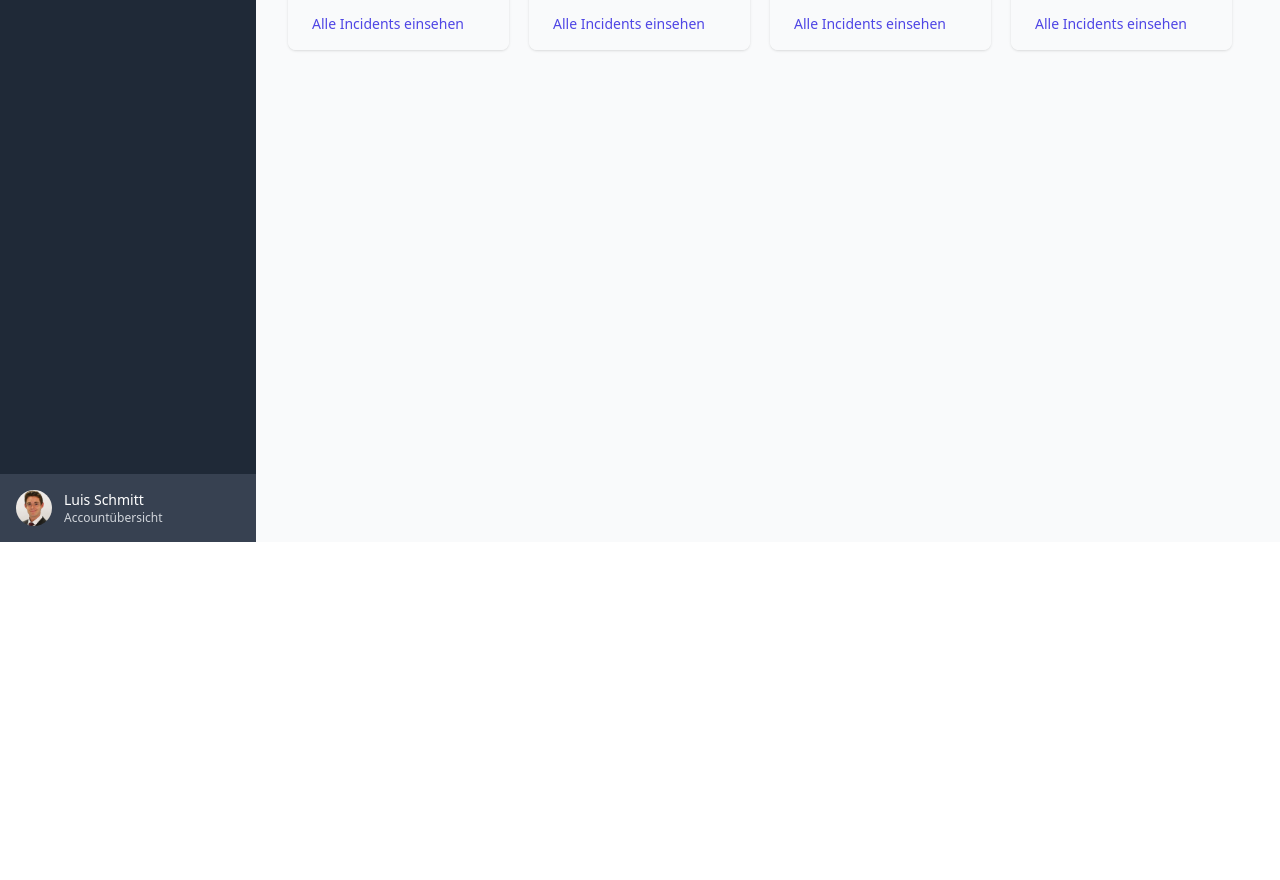
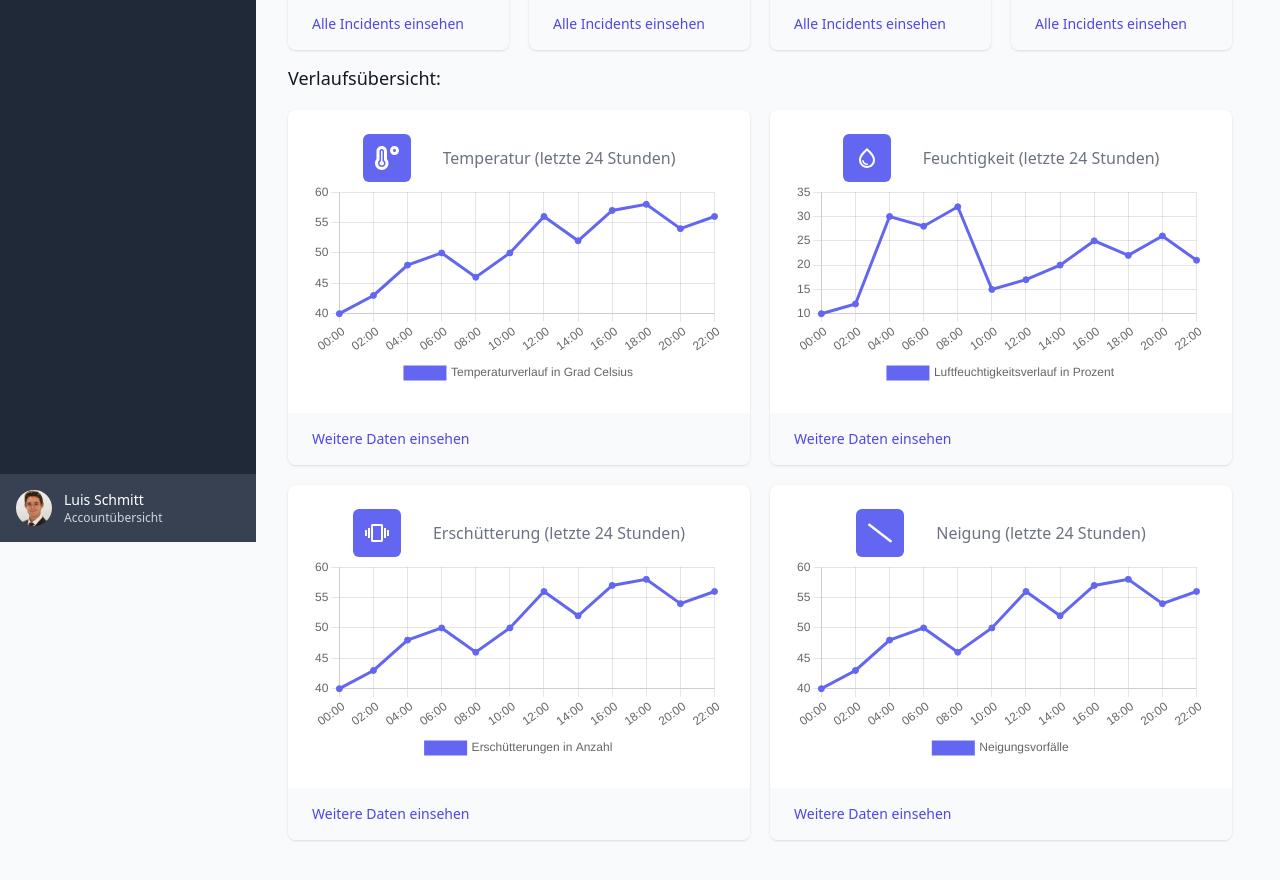
Before and after one commit to dhbw-projekt-iot/smarte-transportbox, a React (Create React App) app in the folder frontend/: page /app/delivery/1 in a window 1280 px wide. Shown: the part 258-1138 px from the top of the page. Before the commit the page ends 800 px from the top, so only its background shows below. Built offline with nearby package versions, Linux system fonts and the light colour scheme.

Commit message:
added charts to detail view

```diff
--- a/frontend/package.json
+++ b/frontend/package.json
@@ -9,6 +9,8 @@
     "@testing-library/react": "^13.2.0",
     "@testing-library/user-event": "^13.5.0",
     "chart.js": "^3.8.0",
+    "chartjs-plugin-annotation": "^1.4.0",
+    "faker": "^6.6.6",
     "react": "^18.1.0",
     "react-chartjs-2": "^4.1.0",
     "react-dom": "^18.1.0",
--- /dev/null
+++ b/frontend/src/components/app/Deliveries/Delivery/Charts.tsx
@@ -0,0 +1,78 @@
+import { FaTemperatureHigh, FaSlash } from 'react-icons/fa';
+import { MdOutlineWaterDrop } from 'react-icons/md';
+import { MdOutlineVibration } from 'react-icons/md';
+import TemperatureChart from './TemperatureChart';
+import HumidityChart from './HumidityChart';
+import VibrationChart from './VibrationChart';
+import TiltChart from './TiltChart';
+
+const stats = [
+  {
+    id: 1,
+    name: 'Temperatur (letzte 24 Stunden)',
+    icon: FaTemperatureHigh,
+    chart: <TemperatureChart />,
+  },
+  {
+    id: 2,
+    name: 'Feuchtigkeit (letzte 24 Stunden)',
+    icon: MdOutlineWaterDrop,
+    chart: <HumidityChart />,
+  },
+  {
+    id: 3,
+    name: 'Erschütterung (letzte 24 Stunden)',
+    icon: MdOutlineVibration,
+    chart: <VibrationChart />,
+  },
+  {
+    id: 4,
+    name: 'Neigung (letzte 24 Stunden)',
+    icon: FaSlash,
+    chart: <TiltChart />,
+  },
+];
+
+const Charts = () => {
+  return (
+    <>
+      <h3 className='pt-4 text-lg leading-6 font-medium text-gray-900'>
+        Verlaufsübersicht:
+      </h3>
+
+      <dl className='mt-5 grid grid-cols-1 gap-5 sm:grid-cols-1 xl:grid-cols-2'>
+        {stats.map((item) => (
+          <div
+            key={item.id}
+            className='relative bg-white pt-5 px-4 pb-12 sm:pt-6 sm:px-6 shadow rounded-lg overflow-hidden'
+          >
+            <div className='flex justify-center'>
+              <div className='bg-indigo-500 rounded-md p-3'>
+                <item.icon className='h-6 w-6 text-white' aria-hidden='true' />
+              </div>
+              <h3 className='ml-8 text-md font-medium text-gray-500 truncate self-center'>
+                {item.name}
+              </h3>
+            </div>
+            <dd className='pb-6 flex items-baseline align-center sm:pb-7'>
+              {item.chart}
+              <div className='absolute bottom-0 inset-x-0 bg-gray-50 px-4 py-4 sm:px-6'>
+                <div className='text-sm'>
+                  <a
+                    href='#'
+                    className='font-medium text-indigo-600 hover:text-indigo-500'
+                  >
+                    {' '}
+                    Weitere Daten einsehen
+                    <span className='sr-only'> {item.name} stats</span>
+                  </a>
+                </div>
+              </div>
+            </dd>
+          </div>
+        ))}
+      </dl>
+    </>
+  );
+};
+export default Charts;
--- a/frontend/src/components/app/Deliveries/Delivery/Delivery.tsx
+++ b/frontend/src/components/app/Deliveries/Delivery/Delivery.tsx
@@ -1,4 +1,5 @@
 import { useParams } from 'react-router-dom';
+import Charts from './Charts';
 import Incidents from './Incidents';
 
 const Delivery = () => {
@@ -10,10 +11,14 @@ const Delivery = () => {
           <div className='max-w-7xl mx-auto px-4 sm:px-6 lg:px-8'>
             <h1 className='text-2xl font-semibold text-gray-900'>
               Sendung: {params.deliveryId}
+              <span className='ml-6 px-2 inline-flex text-xs leading-5 font-semibold rounded-full bg-green-100 text-green-800'>
+                zugestellt
+              </span>
             </h1>
           </div>
           <div className='max-w-7xl mx-auto px-4 sm:px-6 md:px-8 pt-8'>
             <Incidents />
+            <Charts />
           </div>
         </div>
       </main>
--- /dev/null
+++ b/frontend/src/components/app/Deliveries/Delivery/HumidityChart.tsx
@@ -0,0 +1,63 @@
+import {
+  Chart as ChartJS,
+  CategoryScale,
+  LinearScale,
+  PointElement,
+  LineElement,
+  Title,
+  Tooltip,
+  Legend,
+} from 'chart.js';
+import { Line } from 'react-chartjs-2';
+
+ChartJS.register(
+  CategoryScale,
+  LinearScale,
+  PointElement,
+  LineElement,
+  Title,
+  Tooltip,
+  Legend,
+);
+
+export const options = {
+  responsive: true,
+  plugins: {
+    legend: {
+      position: 'bottom' as const,
+    },
+  },
+};
+
+const labels = [
+  '00:00',
+  '02:00',
+  '04:00',
+  '06:00',
+  '08:00',
+  '10:00',
+  '12:00',
+  '14:00',
+  '16:00',
+  '18:00',
+  '20:00',
+  '22:00',
+];
+
+export const data = {
+  labels,
+  datasets: [
+    {
+      label: 'Luftfeuchtigkeitsverlauf in Prozent',
+      data: [10, 12, 30, 28, 32, 15, 17, 20, 25, 22, 26, 21],
+      borderColor: '#6366f1',
+      backgroundColor: '#6366f1',
+    },
+  ],
+};
+
+const HumidityChart = () => {
+  return <Line options={options} data={data} />;
+};
+
+export default HumidityChart;
--- /dev/null
+++ b/frontend/src/components/app/Deliveries/Delivery/TemperatureChart.tsx
@@ -0,0 +1,63 @@
+import {
+  Chart as ChartJS,
+  CategoryScale,
+  LinearScale,
+  PointElement,
+  LineElement,
+  Title,
+  Tooltip,
+  Legend,
+} from 'chart.js';
+import { Line } from 'react-chartjs-2';
+
+ChartJS.register(
+  CategoryScale,
+  LinearScale,
+  PointElement,
+  LineElement,
+  Title,
+  Tooltip,
+  Legend,
+);
+
+export const options = {
+  responsive: true,
+  plugins: {
+    legend: {
+      position: 'bottom' as const,
+    },
+  },
+};
+
+const labels = [
+  '00:00',
+  '02:00',
+  '04:00',
+  '06:00',
+  '08:00',
+  '10:00',
+  '12:00',
+  '14:00',
+  '16:00',
+  '18:00',
+  '20:00',
+  '22:00',
+];
+
+export const data = {
+  labels,
+  datasets: [
+    {
+      label: 'Temperaturverlauf in Grad Celsius',
+      data: [40, 43, 48, 50, 46, 50, 56, 52, 57, 58, 54, 56],
+      borderColor: '#6366f1',
+      backgroundColor: '#6366f1',
+    },
+  ],
+};
+
+const TemperatureChart = () => {
+  return <Line options={options} data={data} />;
+};
+
+export default TemperatureChart;
--- /dev/null
+++ b/frontend/src/components/app/Deliveries/Delivery/TiltChart.tsx
@@ -0,0 +1,63 @@
+import {
+  Chart as ChartJS,
+  CategoryScale,
+  LinearScale,
+  PointElement,
+  LineElement,
+  Title,
+  Tooltip,
+  Legend,
+} from 'chart.js';
+import { Line } from 'react-chartjs-2';
+
+ChartJS.register(
+  CategoryScale,
+  LinearScale,
+  PointElement,
+  LineElement,
+  Title,
+  Tooltip,
+  Legend,
+);
+
+export const options = {
+  responsive: true,
+  plugins: {
+    legend: {
+      position: 'bottom' as const,
+    },
+  },
+};
+
+const labels = [
+  '00:00',
+  '02:00',
+  '04:00',
+  '06:00',
+  '08:00',
+  '10:00',
+  '12:00',
+  '14:00',
+  '16:00',
+  '18:00',
+  '20:00',
+  '22:00',
+];
+
+export const data = {
+  labels,
+  datasets: [
+    {
+      label: 'Neigungsvorfälle',
+      data: [40, 43, 48, 50, 46, 50, 56, 52, 57, 58, 54, 56],
+      borderColor: '#6366f1',
+      backgroundColor: '#6366f1',
+    },
+  ],
+};
+
+const TiltChart = () => {
+  return <Line options={options} data={data} />;
+};
+
+export default TiltChart;
--- /dev/null
+++ b/frontend/src/components/app/Deliveries/Delivery/VibrationChart.tsx
@@ -0,0 +1,63 @@
+import {
+  Chart as ChartJS,
+  CategoryScale,
+  LinearScale,
+  PointElement,
+  LineElement,
+  Title,
+  Tooltip,
+  Legend,
+} from 'chart.js';
+import { Line } from 'react-chartjs-2';
+
+ChartJS.register(
+  CategoryScale,
+  LinearScale,
+  PointElement,
+  LineElement,
+  Title,
+  Tooltip,
+  Legend,
+);
+
+export const options = {
+  responsive: true,
+  plugins: {
+    legend: {
+      position: 'bottom' as const,
+    },
+  },
+};
+
+const labels = [
+  '00:00',
+  '02:00',
+  '04:00',
+  '06:00',
+  '08:00',
+  '10:00',
+  '12:00',
+  '14:00',
+  '16:00',
+  '18:00',
+  '20:00',
+  '22:00',
+];
+
+export const data = {
+  labels,
+  datasets: [
+    {
+      label: 'Erschütterungen in Anzahl',
+      data: [40, 43, 48, 50, 46, 50, 56, 52, 57, 58, 54, 56],
+      borderColor: '#6366f1',
+      backgroundColor: '#6366f1',
+    },
+  ],
+};
+
+const VibrationChart = () => {
+  return <Line options={options} data={data} />;
+};
+
+export default VibrationChart;
```
Also changed, not shown: 1 other file (tests, documents, lock files or other folders).
